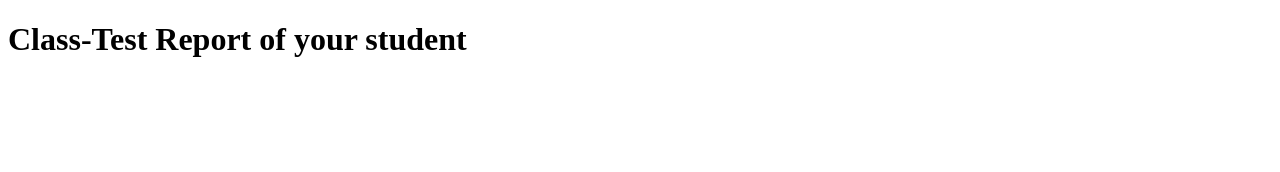
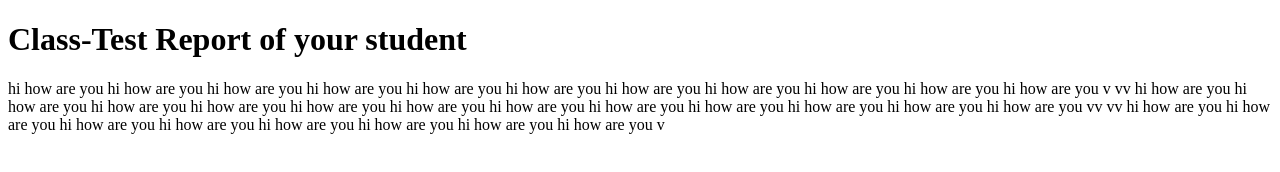
Before and after one commit to shubhamsharma1911/html, a plain HTML site: page index.html in a window 1280 px wide. Drawn offline with Linux system fonts and the light colour scheme.

Commit message:
Update index.html

```diff
--- a/index.html
+++ b/index.html
@@ -4,5 +4,15 @@
   </head>
   <body>
   <h1>Class-Test Report of your student</h1>
+    <p> hi how are you  hi how are you  hi how are you  hi how are you  hi how are you  hi how are you
+       hi how are you  hi how are you  hi how are you  hi how are you  hi how are you
+      v
+      vv
+       hi how are you  hi how are you  hi how are you  hi how are you  hi how are you
+       hi how are you  hi how are you  hi how are you  hi how are you
+       hi how are you  hi how are you  hi how are you
+      vv
+      vv hi how are you  hi how are you  hi how are you  hi how are you  hi how are you  hi how are you
+      hi how are you  hi how are you v</p>
   </body>
 </html>
```
